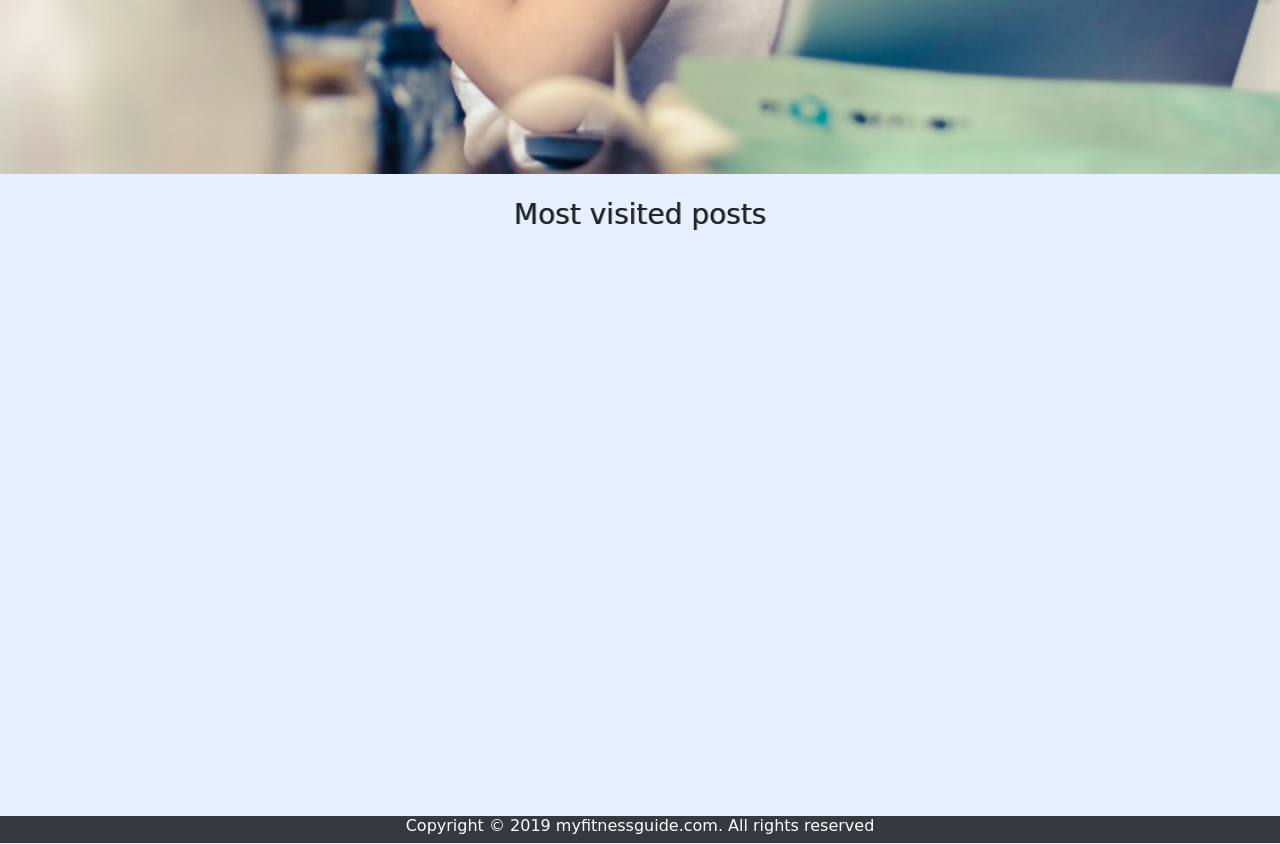
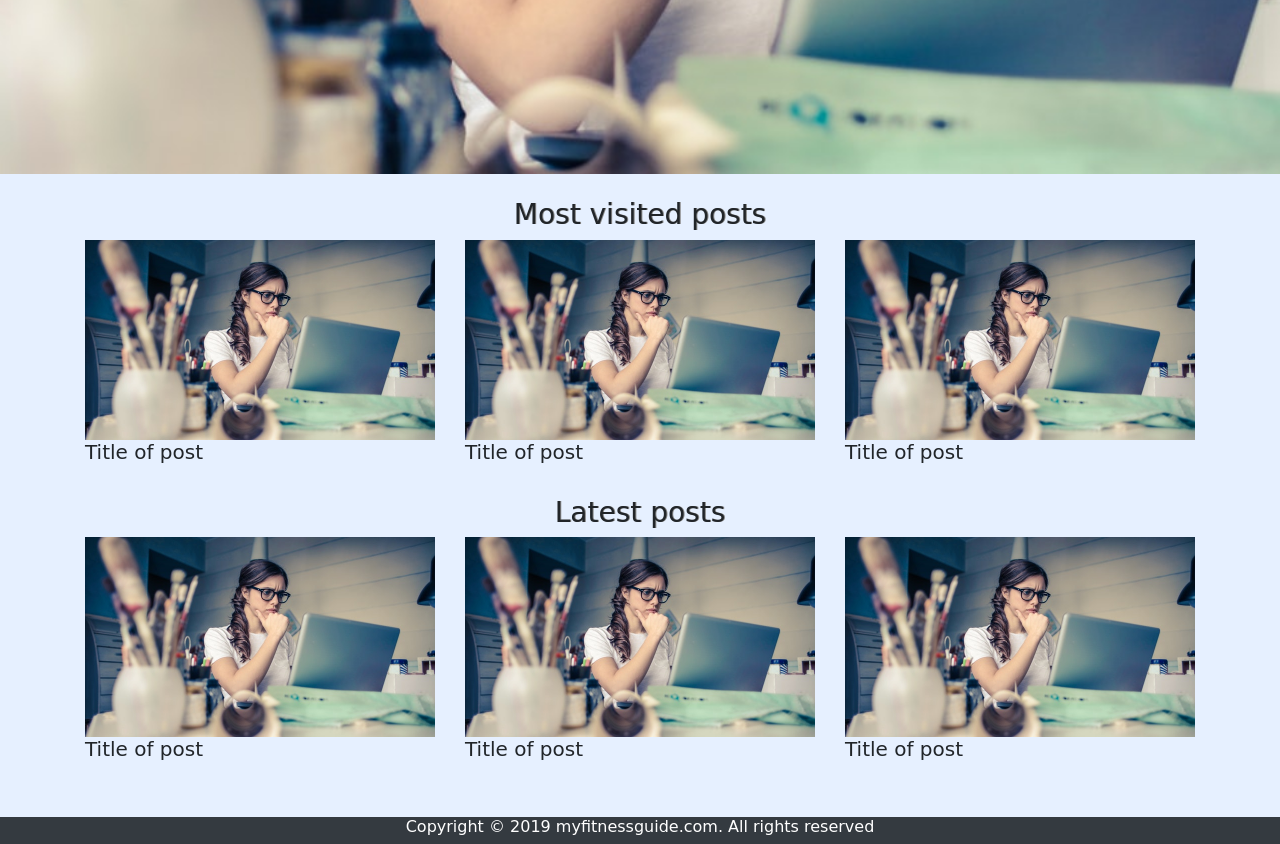
Before and after one commit to mk3051458/myfitnessguide.github.io, a PHP site: page /mindset/index.php in a window 1280 px wide. Shown: the part 716-1560 px from the top of the page. Run offline with PHP 8.4, Linux system fonts and the light colour scheme; some libraries are stand-ins or nearby versions.

Commit message:
adding most visited and latest post section in index page of mindset

```diff
--- a/mindset/css/MindsetStyle.css
+++ b/mindset/css/MindsetStyle.css
@@ -31,7 +31,7 @@
 }
 @media  (max-width:500px){
     .mindset-description{
-        background-image: url(../images/blur-businesswoman-caucasian-941555.jpg);
+        background-image: url(../images/mindset-main-small.jpg);
         background-attachment: fixed;
         background-size: cover;
         background-position: center;
--- a/mindset/index.php
+++ b/mindset/index.php
@@ -16,15 +16,45 @@
     <h3>Most visited posts</h3>
 </div>
 <div class="container">
-    <div class="row">
-        <div class="col-md-3">
+    <div class="row" >
+        <div class="col-md-4" >
+            <img src="images/mindset-main-small.jpg" alt="" class="img img-fluid">
+            <h5>Title of post</h5>
+        </div>
+        <div class="col-md-4">
+            <img src="images/mindset-main-small.jpg" alt="" class="img img-fluid">
+            <h5>Title of post</h5>
+        </div>
+        <div class="col-md-4">
+            <img src="images/mindset-main-small.jpg" alt="" class="img img-fluid">
+            <h5>Title of post</h5>
 
         </div>
-        <div class="col-md-3"></div>
-        <div class="col-md-3"></div>
     </div>
 </div>
-<br><br><br><br><br><br><br><br><br><br><br><br><br><br><br><br><br><br><br><br><br><br><br><br>
+<br>
+<div class="text-center most-visited">
+    <h3>Latest posts</h3>
+</div>
+<div class="container">
+    <div class="row" >
+        <div class="col-md-4" >
+            <img src="images/mindset-main-small.jpg" alt="" class="img img-fluid">
+            <h5>Title of post</h5>
+        </div>
+        <div class="col-md-4">
+            <img src="images/mindset-main-small.jpg" alt="" class="img img-fluid">
+            <h5>Title of post</h5>
+        </div>
+        <div class="col-md-4">
+            <img src="images/mindset-main-small.jpg" alt="" class="img img-fluid">
+            <h5>Title of post</h5>
+
+        </div>
+    </div>
+</div>
+<br>
+<br>
 <?php
     include "footer.php";
 ?>
```
Also changed, not shown: mindset/images/mindset-main-small.jpg (renamed from mindset/images/blur-businesswoman-caucasian-941555.jpg).
